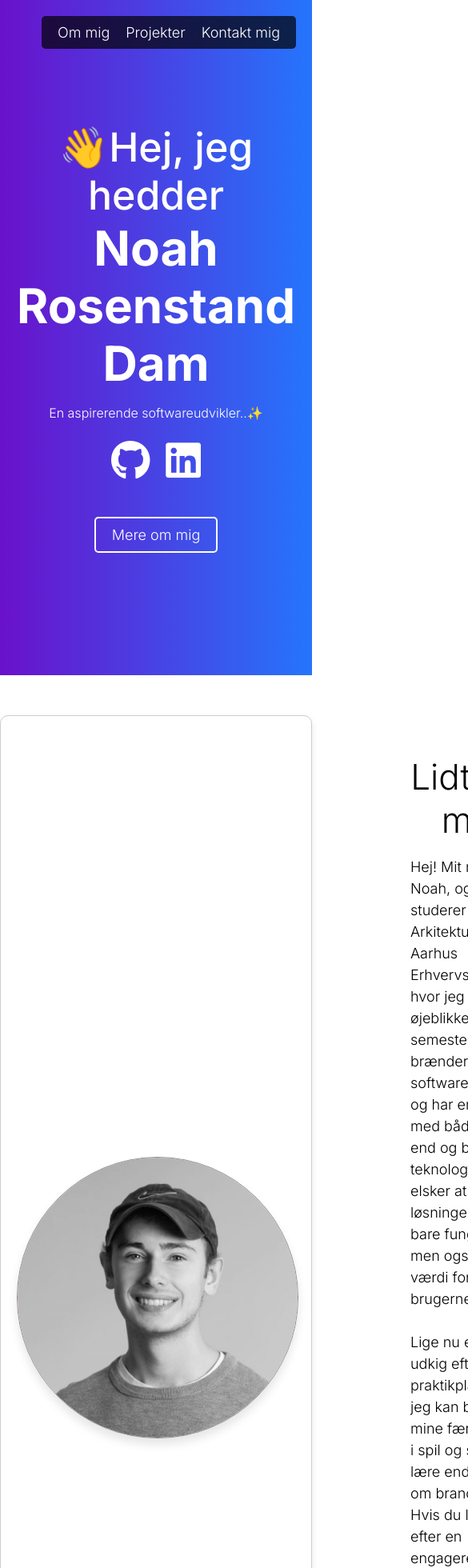
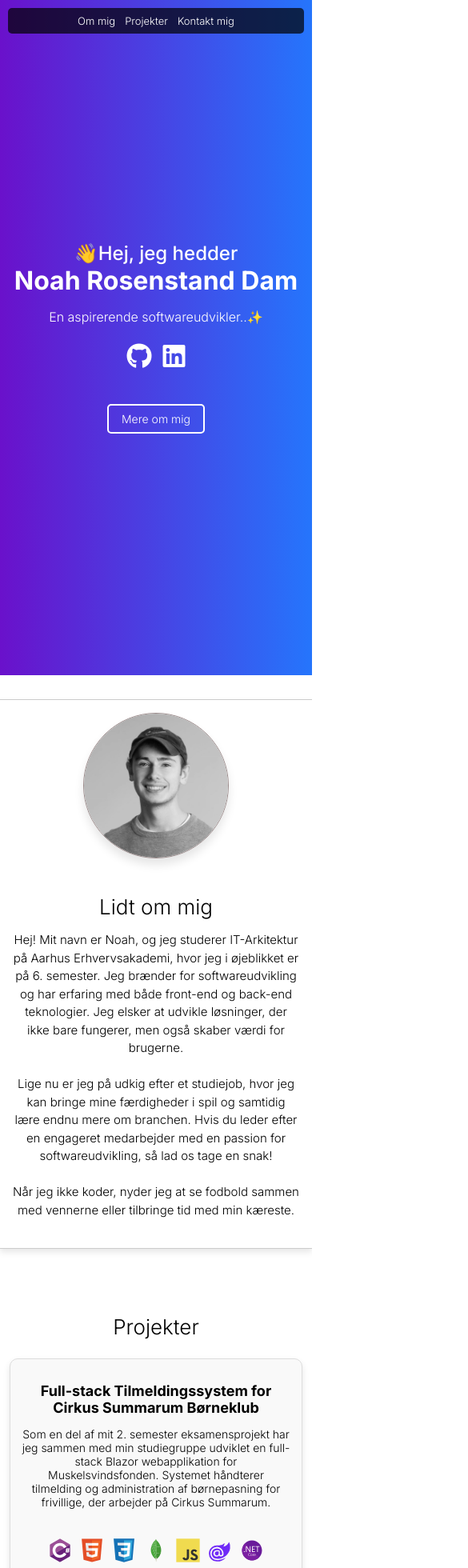
Before and after one commit to noahrdam/reactjs-portofolio-cv-projekt, a React (Vite) app: page / in a window 390 px wide. Shown: the top 1960 px of the page at 80% size, 585 px wide, since content can reach past the window. Built offline with nearby package versions, Linux system fonts and the light colour scheme.

Commit message:
Add responsive styles for various devices and update project descriptions

```diff
--- a/src/components/Contact/Contact.css
+++ b/src/components/Contact/Contact.css
@@ -34,3 +34,34 @@
   margin-bottom: 10px;
   color: #555;
 }
+
+/* iPad (max 768px) */
+@media (max-width: 768px) {
+  .contact-title {
+    font-size: 34px;
+  }
+
+  .contact-subtitle {
+    font-size: 16px;
+    max-width: 100%;
+  }
+}
+
+/* iPhone (max 480px) */
+@media (max-width: 480px) {
+  .contact-section {
+    padding: 24px 16px;
+  }
+
+  .contact-title {
+    font-size: 26px;
+  }
+
+  .contact-name {
+    font-size: 20px;
+  }
+
+  .contact-item {
+    font-size: 14px;
+  }
+}
--- a/src/components/Contact/Contact.jsx
+++ b/src/components/Contact/Contact.jsx
@@ -6,8 +6,8 @@ function Contact() {
     <div id="contact" className="contact-section">
       <h1 className="contact-title">Kontakt mig</h1>
       <p className="contact-subtitle">
-        Leder du efter en engageret praktikant med interesse for IT-arkitektur
-        og softwareudvikling? Jeg er i øjeblikket på udkig efter en praktikplads
+        Leder du efter en engageret medarbejder med interesse for IT-arkitektur
+        og softwareudvikling? Jeg er i øjeblikket på udkig efter et studiejob
         og er åben for spændende muligheder.
       </p>
       <h2 className="contact-name">Noah Rosenstand Dam</h2>
--- a/src/components/Footer/Footer.jsx
+++ b/src/components/Footer/Footer.jsx
@@ -7,7 +7,7 @@ function Footer() {
       <p className="footer-text">
         Made by Noah Dam using <i class="fa-brands fa-react"></i>
       </p>
-      <p className="footer-copyright"> © 2025 Noah Dam. All rights reserved.</p>
+      <p className="footer-copyright"> © {new Date().getFullYear()} Noah Dam. All rights reserved.</p>
     </footer>
   );
 }
--- a/src/components/Header/Header.css
+++ b/src/components/Header/Header.css
@@ -103,3 +103,51 @@ body {
 .animate-text .header-paragraph {
   animation: textFadeInUp 2s ease-out;
 }
+
+/* iPad (max 768px) */
+@media (max-width: 768px) {
+  .header-title {
+    font-size: 44px;
+  }
+
+  .header-text {
+    font-size: 36px;
+  }
+
+  .header-icon {
+    font-size: 40px;
+  }
+
+  .more-about-me-button {
+    font-size: 16px;
+  }
+}
+
+/* iPhone (max 480px) */
+@media (max-width: 480px) {
+  .header {
+    padding: 16px;
+    margin-bottom: 30px;
+  }
+
+  .header-title {
+    font-size: 32px;
+  }
+
+  .header-text {
+    font-size: 24px;
+  }
+
+  .header-icon {
+    font-size: 32px;
+  }
+
+  .header-icons {
+    gap: 14px;
+  }
+
+  .more-about-me-button {
+    font-size: 14px;
+    padding: 8px 16px;
+  }
+}
--- a/src/components/Navbar/Navbar.css
+++ b/src/components/Navbar/Navbar.css
@@ -23,3 +23,39 @@
 .navbar-link:hover {
   color: #ffcc00;
 }
+
+/* iPad (max 768px) */
+@media (max-width: 768px) {
+  .navbar {
+    top: 12px;
+    right: 12px;
+    padding: 8px 14px;
+  }
+
+  .navbar-content {
+    gap: 14px;
+  }
+
+  .navbar-link {
+    font-size: 15px;
+  }
+}
+
+/* iPhone (max 480px) */
+@media (max-width: 480px) {
+  .navbar {
+    top: 10px;
+    right: 10px;
+    left: 10px;
+    padding: 8px 12px;
+  }
+
+  .navbar-content {
+    justify-content: center;
+    gap: 12px;
+  }
+
+  .navbar-link {
+    font-size: 13px;
+  }
+}
--- a/src/components/Profile/Profile.css
+++ b/src/components/Profile/Profile.css
@@ -61,3 +61,60 @@
 .animate-text .profile-about {
   animation: textFadeInUp 2s ease-out;
 }
+
+/* iPad (max 768px) */
+@media (max-width: 768px) {
+  .profile-container {
+    flex-direction: column;
+    align-items: center;
+    text-align: center;
+    max-width: 95%;
+  }
+
+  .profile-image-container {
+    margin-right: 0;
+    margin-bottom: 24px;
+  }
+
+  .profile-image {
+    width: 240px;
+    height: 240px;
+  }
+
+  .profile-info {
+    padding-left: 0;
+    text-align: center;
+  }
+
+  .profile-title {
+    font-size: 34px;
+  }
+
+  .profile-about {
+    font-size: 16px;
+  }
+}
+
+/* iPhone (max 480px) */
+@media (max-width: 480px) {
+  .profile-container {
+    padding: 16px;
+    max-width: 100%;
+    border-radius: 0;
+    border-left: none;
+    border-right: none;
+  }
+
+  .profile-image {
+    width: 180px;
+    height: 180px;
+  }
+
+  .profile-title {
+    font-size: 26px;
+  }
+
+  .profile-about {
+    font-size: 15px;
+  }
+}
--- a/src/components/Profile/Profile.jsx
+++ b/src/components/Profile/Profile.jsx
@@ -15,15 +15,15 @@ function Profile() {
         <h1 className="profile-title">Lidt om mig</h1>
         <p className="profile-about">
           Hej! Mit navn er Noah, og jeg studerer IT-Arkitektur på Aarhus
-          Erhvervsakademi, hvor jeg i øjeblikket er på 4. semester. Jeg brænder
+          Erhvervsakademi, hvor jeg i øjeblikket er på 6. semester. Jeg brænder
           for softwareudvikling og har erfaring med både front-end og back-end
           teknologier. Jeg elsker at udvikle løsninger, der ikke bare fungerer,
           men også skaber værdi for brugerne.
           <br></br>
           <br></br>
-          Lige nu er jeg på udkig efter en praktikplads, hvor jeg kan bringe
+          Lige nu er jeg på udkig efter et studiejob, hvor jeg kan bringe
           mine færdigheder i spil og samtidig lære endnu mere om branchen. Hvis
-          du leder efter en engageret praktikant med en passion for
+          du leder efter en engageret medarbejder med en passion for
           softwareudvikling, så lad os tage en snak!
           <br></br>
           <br></br>
--- a/src/components/Projects/Projects.css
+++ b/src/components/Projects/Projects.css
@@ -106,3 +106,57 @@
   margin-top: 10px;
   line-height: 1.5;
 }
+
+/* iPad (max 768px) */
+@media (max-width: 768px) {
+  .projects-container {
+    grid-template-columns: 1fr;
+  }
+
+  .projects-title {
+    font-size: 34px;
+    margin-bottom: 40px;
+  }
+
+  .project-title {
+    font-size: 20px;
+  }
+
+  .project-github-button {
+    margin-left: 10px;
+  }
+}
+
+/* iPhone (max 480px) */
+@media (max-width: 480px) {
+  .projects-section {
+    padding: 24px 12px;
+  }
+
+  .projects-title {
+    font-size: 26px;
+    margin-bottom: 24px;
+  }
+
+  .project {
+    padding: 14px;
+  }
+
+  .project-title {
+    font-size: 18px;
+  }
+
+  .project-description {
+    font-size: 14px;
+  }
+
+  .project-link-button,
+  .project-github-button {
+    font-size: 14px;
+    padding: 8px 14px;
+    margin-left: 0;
+    display: block;
+    margin-top: 10px;
+    text-align: center;
+  }
+}
--- a/src/components/Projects/Projects.jsx
+++ b/src/components/Projects/Projects.jsx
@@ -11,6 +11,8 @@ import js from "../../assets/js.svg";
 import blazor from "../../assets/blazor.svg";
 import react from "../../assets/react.svg";
 import netframework from "../../assets/netframework.svg";
+import docker from "../../assets/docker.svg";
+import kubernetes from "../../assets/kubernetes.svg";
 
 function Projects() {
   return (
@@ -28,14 +30,8 @@ function Projects() {
               Cirkus Summarum.
               <br />
               <br />
-              <span className="highlight">
-                Login til admin siden er: <br />
-                <strong>Username:</strong> Karsten <br />
-                <strong>Password:</strong> 123
-              </span>
             </>
           }
-          link="https://clientappforgruppeseks.azurewebsites.net/"
           linkText="View Project"
           gitRepoLink="https://github.com/noahrdam/EksamensProjekt"
           technologies={[
@@ -49,12 +45,18 @@ function Projects() {
           ]}
         />
         <ProjectBox
-          title="React Todo App"
-          description="En simpel Todo App udviklet i React. Appen har funktionalitet til at tilføje, slette og redigere todos."
-          link="https://noahrdam.github.io/reactjs-todolist/"
+          title="Søgemaskine med Microservices og Skalering"
+          description="Som en del af mit 6. semester eksamensprojekt har jeg sammen med min studiegruppe bygget en distribueret søgemaskine i .NET. Systemet demonstrerer  X-, Y- og Z-akse skalering, microservice-arkitektur, database sharding, load balancing og caching, og er deployerbart via både Docker Compose og Kubernetes."
           linkText="View Project"
-          gitRepoLink="https://github.com/noahrdam/reactjs-todolist"
-          technologies={[{ image: react }, { image: js }]}
+          gitRepoLink="https://github.com/noahrdam/SearchEngineProject"
+          technologies={[
+            { image: netframework },
+            { image: blazor },
+            { image: docker },
+            { image: kubernetes },
+            { image: csharp },
+
+          ]}
         />
         <ProjectBox
           title="Reddit Projekt"
```
Also changed, not shown: src/assets/docker.svg (added), src/assets/kubernetes.svg (added).
